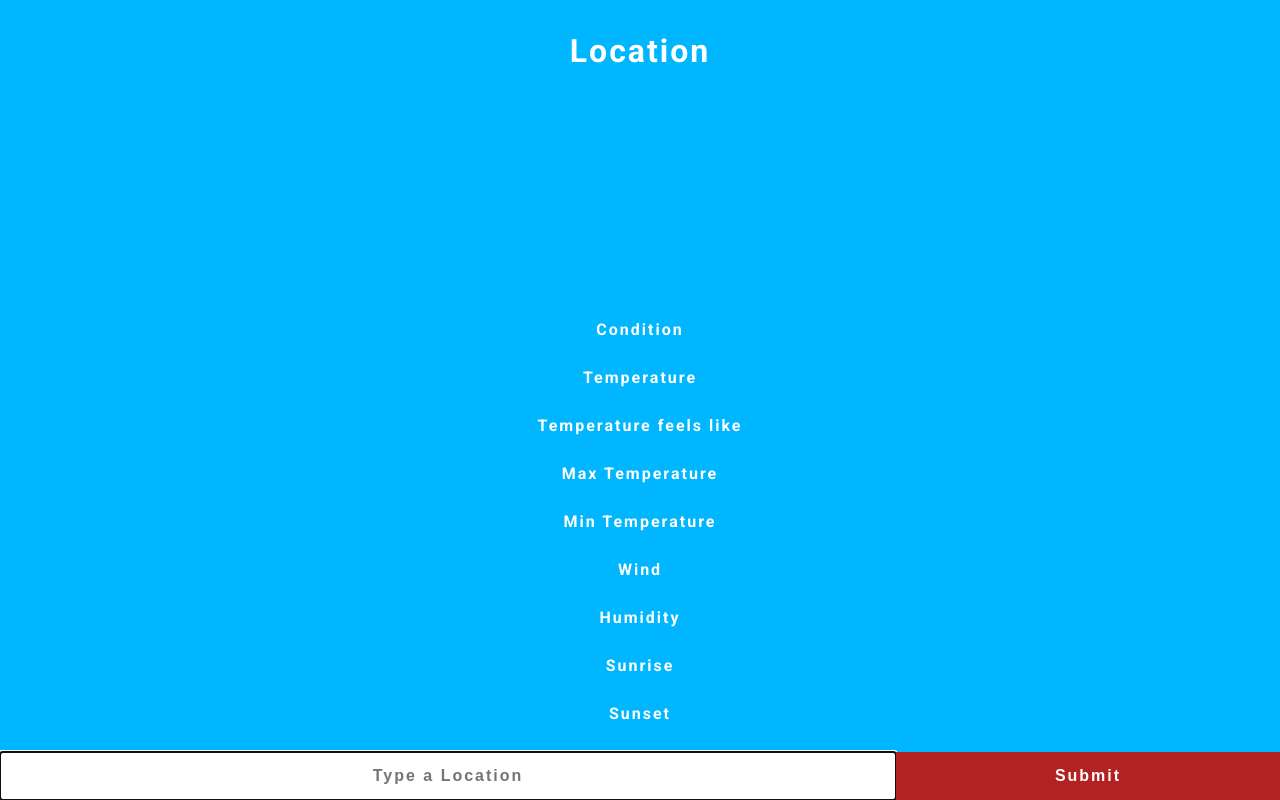
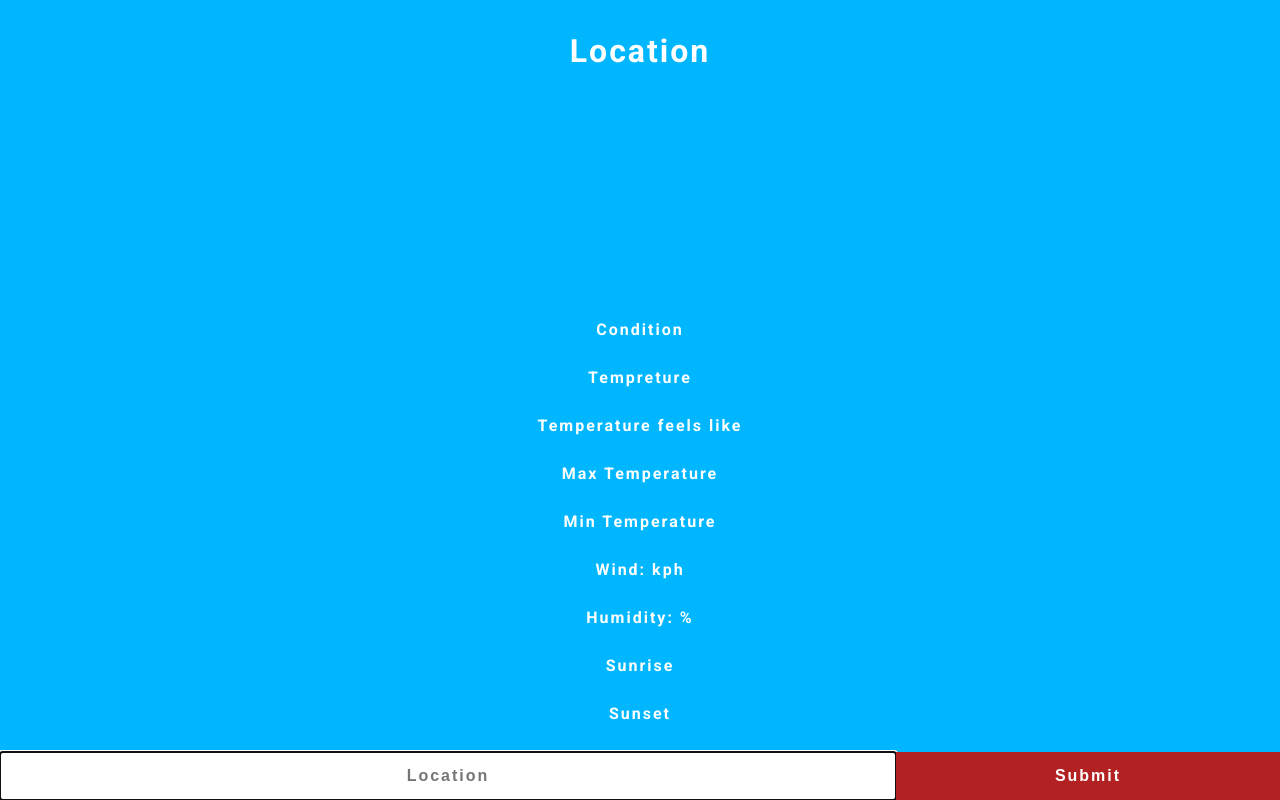
Before and after one commit to Khambazarov/weather-ts, a React (Vite) app: page / in a window 1280 px wide. Built offline with nearby package versions, Linux system fonts and the light colour scheme; no server answers; the HTML template or start-up script is replaced by a standard one.

Commit message:
fix bugs

```diff
--- a/src/App.tsx
+++ b/src/App.tsx
@@ -3,11 +3,11 @@ import "./App.css";
 const API_KEY = import.meta.env.VITE_WEATHER_API_KEY;
 
 interface WeatherData {
-  location?: {
-    name? : string;
+  location: {
+    name: string;
   };
-  current?: {
-    condition?: {
+  current: {
+    condition: {
       text: string;
     };
     temp_c: number;
@@ -15,13 +15,13 @@ interface WeatherData {
     wind_kph: number;
     humidity: number;
   };
-  forecast?: {
-    forecastday?: {
-      day?: {
+  forecast: {
+    forecastday: {
+      day: {
         maxtemp_c: number;
         mintemp_c: number;
       };
-      astro?: {
+      astro: {
         sunrise: string;
         sunset: string;
       };
@@ -30,10 +30,10 @@ interface WeatherData {
 }
 
 function App() {
-  const [city, setCity] = useState<WeatherData>();
+  const [city, setCity] = useState("");
   const [data, setData] = useState<WeatherData>();
 
-  const inputRef = useRef<HTMLInputElement>();
+  const inputRef = useRef<HTMLInputElement>(null);
 
   useEffect(() => {
     const fetchData = async () => {
@@ -52,76 +52,49 @@ function App() {
       }
     };
     fetchData();
+    // abort signal
   }, [city]);
 
-  const LOCATION = !city
-    ? "Location"
-    : city
-    // : `${city.charAt(0).toUpperCase() + city.slice(1)}`;
+  const LOCATION = data?.location.name ?? "Location";
+  const CONDITION = data?.current.condition.text ?? "Condition";
+  const WIND_KPH = `Wind: ${data?.current.wind_kph ?? ""} kph`;
+  const HUMIDITY = `Humidity: ${data?.current.humidity ?? ""}%`;
+  const SUNRISE = data?.forecast.forecastday
+    ? `Sunrise: ${data.forecast.forecastday.map((i) => i.astro.sunrise)}`
+    : "Sunrise";
+  const SUNSET = data?.forecast.forecastday
+    ? `Sunset: ${data.forecast.forecastday.map((i) => i.astro.sunrise)}`
+    : "Sunset";
 
-  const CONDITION = !data
-    ? "Condition"
-    : `Condition: ${data?.current?.condition?.text}`;
+  const TEMPERATURE =
+    data?.current.temp_c === undefined
+      ? "Tempreture"
+      : `Temp: ${data.current.temp_c > 0 ? "+" : ""}${data.current.temp_c}c°`;
 
-  const TEMPERATURE = !data
-    ? "Temperature"
-    : data?.current?.temp_c > 0
-    ? `Temp: +${data?.current?.temp_c} c°`
-    : data?.current?.temp_c < 0
-    ? `Temp: -${data?.current?.temp_c} c°`
-    : `Temp: ${data?.current?.temp_c} c°`;
+  const TEMP_FEELS_LIKE =
+    data?.current.feelslike_c === undefined
+      ? "Temperature feels like"
+      : `Feels like: ${
+          Math.round(data.current.feelslike_c) > 0 ? "+" : ""
+        }${Math.round(data.current.feelslike_c)}c°`;
 
-  const TEMP_FEELS_LIKE = !data
-    ? "Temperature feels like"
-    : Math.round(data?.current?.feelslike_c) > 0
-    ? `Feels like: +${Math.round(data?.current?.feelslike_c)} c°`
-    : Math.round(data?.current?.feelslike_c) < 0
-    ? `Feels like: -${Math.round(data?.current?.feelslike_c)} c°`
-    : `Feels like: ${Math.round(data?.current?.feelslike_c)} c°`;
+  const TEMP_MAX =
+    data?.forecast.forecastday === undefined
+      ? "Max Temperature"
+      : `Max-Temp: ${data.forecast.forecastday.map((i) =>
+          Math.round(i.day.maxtemp_c) > 0 ? "+" : ""
+        )}${data.forecast.forecastday.map((i) =>
+          Math.round(i.day.maxtemp_c)
+        )}c°`;
 
-  const TEMP_MAX = !data
-    ? "Max Temperature"
-    : data?.forecast?.forecastday?.map((i) => i?.day?.maxtemp_c) > 0
-    ? `Max Temp: +${data?.forecast?.forecastday?.map((i) =>
-        Math.round(i?.day?.maxtemp_c)
-      )} c°`
-    : data?.forecast?.forecastday?.map((i) => i?.day?.maxtemp_c) < 0
-    ? `Max Temp: -${data?.forecast?.forecastday?.map((i) =>
-        Math.round(i?.day?.maxtemp_c)
-      )} c°`
-    : `Max Temp: ${data?.forecast?.forecastday?.map((i) =>
-        Math.round(i?.day?.maxtemp_c)
-      )} c°`;
-
-  const TEMP_MIN = !data
+  const TEMP_MIN =
+    data?.forecast.forecastday === undefined
       ? "Min Temperature"
-    : data?.forecast?.forecastday?.map((i) => i?.day?.mintemp_c) > 0
-    ? `Min Temp: +${data?.forecast?.forecastday?.map((i) =>
-        Math.round(i?.day?.mintemp_c)
-      )} c°`
-    : data?.forecast?.forecastday?.map((i) => i?.day?.mintemp_c) < 0
-    ? `Min Temp: -${data?.forecast?.forecastday?.map((i) =>
-        Math.round(i?.day?.mintemp_c)
-      )} c°`
-    : `Min Temp: ${data?.forecast?.forecastday?.map((i) =>
-        Math.round(i?.day?.mintemp_c)
-      )} c°`;
-
-  const WIND_KPH = !data
-    ? "Wind"
-    : `Wind: ${Math.round(data?.current?.wind_kph)} kph`;
-
-  const HUMIDITY = !data
-    ? "Humidity"
-    : `Humidity: ${Math.round(data?.current?.humidity)}%`;
-
-  const SUNRISE = !data
-    ? "Sunrise"
-    : `Sunrise: ${data?.forecast?.forecastday?.map((i) => i?.astro?.sunrise)}`;
-
-  const SUNSET = !data
-    ? "Sunset"
-    : `Sunset: ${data?.forecast?.forecastday?.map((i) => i?.astro?.sunset)}`;
+      : `Min-Temp: ${data.forecast.forecastday.map((i) =>
+          Math.round(i.day.mintemp_c) > 0 ? "+" : ""
+        )}${data.forecast.forecastday.map((i) =>
+          Math.round(i.day.mintemp_c)
+        )}c°`;
 
   const inputCity = (e: React.FormEvent<HTMLFormElement>) => {
     e.preventDefault();
@@ -146,7 +119,7 @@ const inputCity = (e: React.FormEvent<HTMLFormElement>) => {
       <form onSubmit={inputCity}>
         <input
           type="text"
-          placeholder="Type a Location"
+          placeholder="Location"
           id="name"
           name="name"
           required
```
Lines whose indentation alone changed are shown as unchanged.
